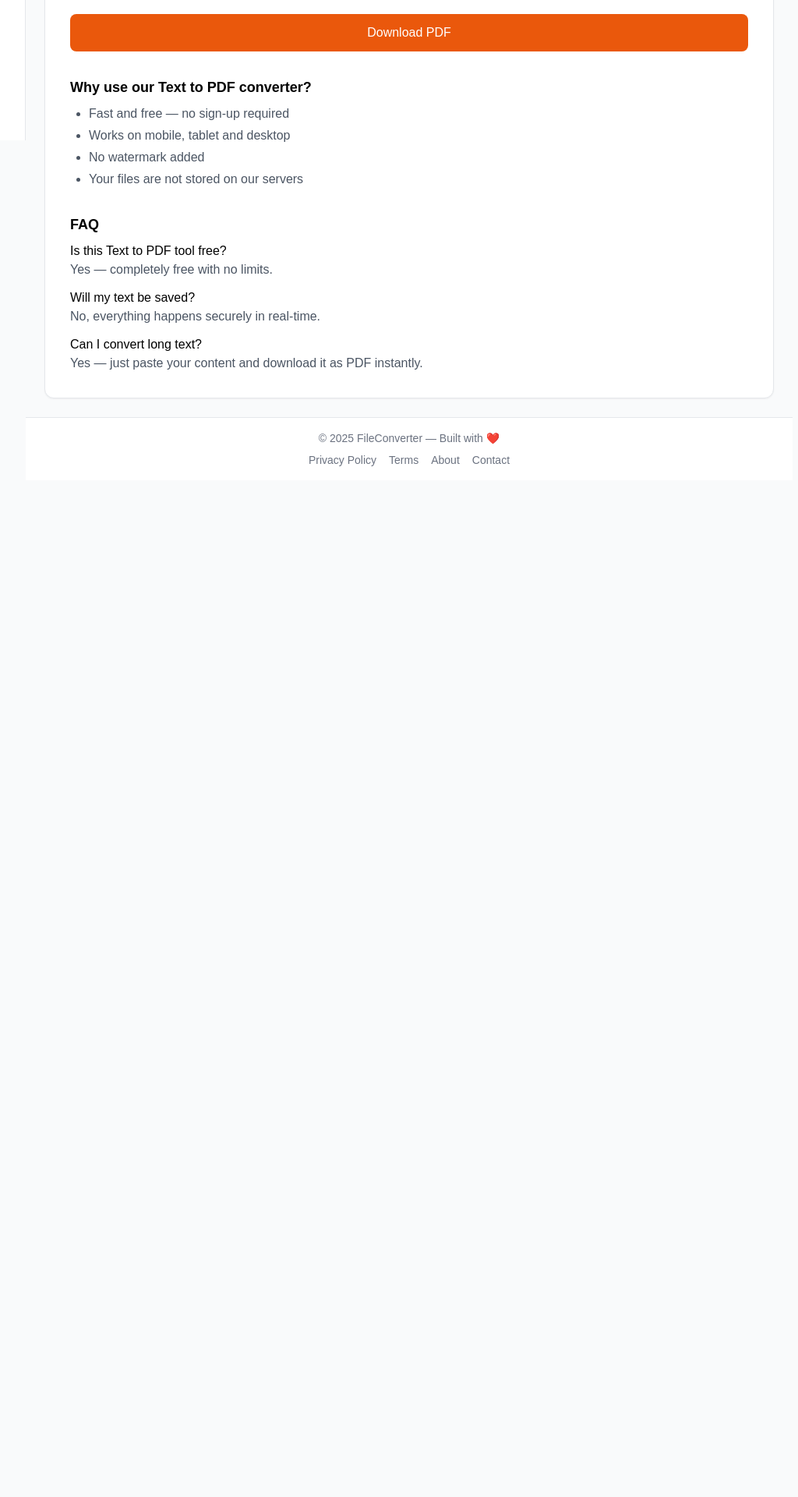
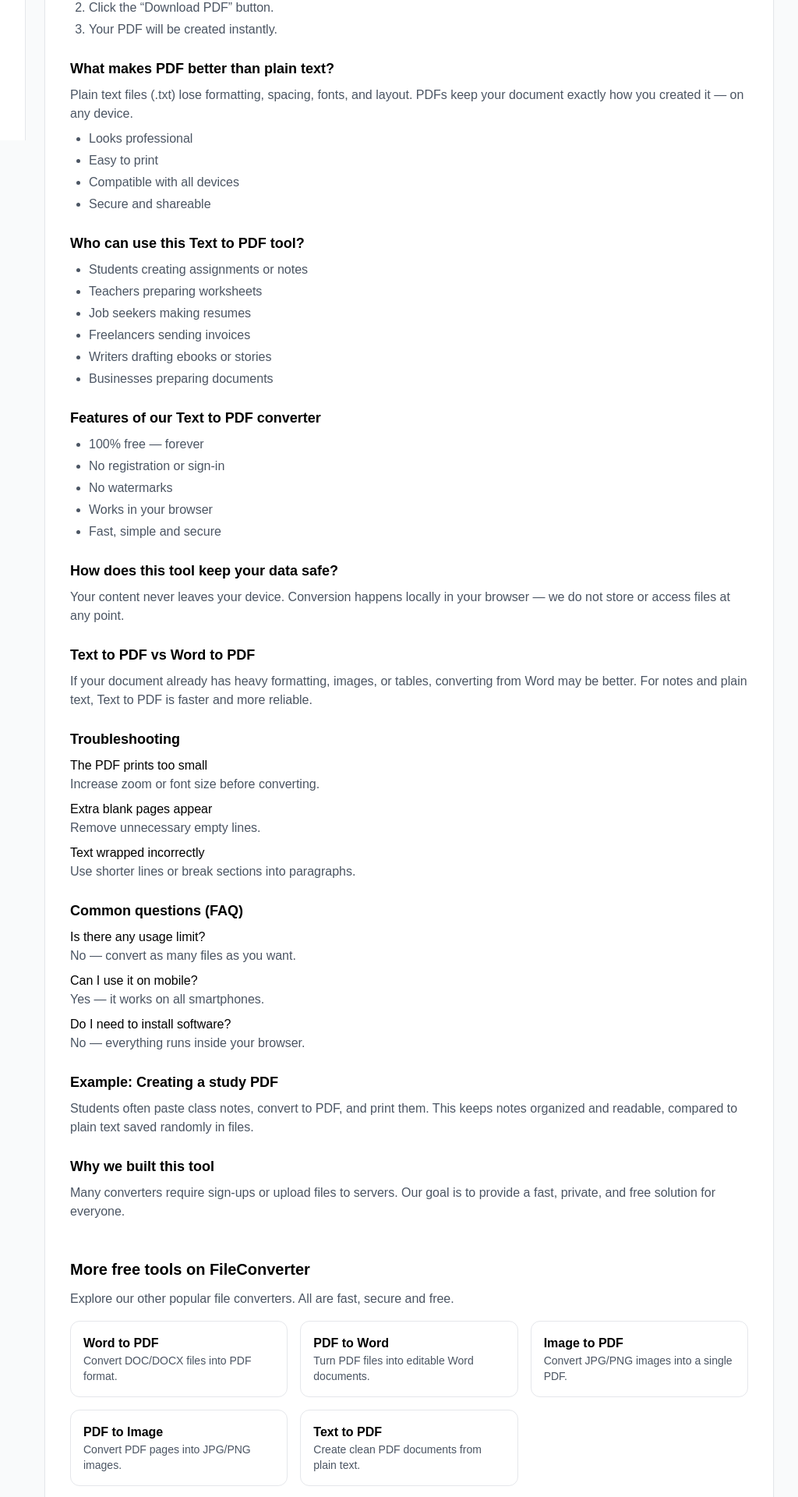
Before and after one commit to nandyalavijayakumar/file-converter, a Next.js app: page / in a window 1280 px wide. Shown: the part 640-2560 px from the top of the page at 78% size, without its empty margins (243-1267 px from the left). Before the commit the page ends 1276 px from the top, so only its background shows below. Built offline with nearby package versions, Linux system fonts and the light colour scheme.

Commit message:
add extra content in home

```diff
--- a/app/layout.jsx
+++ b/app/layout.jsx
@@ -52,6 +52,8 @@ export default function RootLayout({ children }) {
     <a href="/terms" className="hover:underline">Terms</a>
     <a href="/about" className="hover:underline">About</a>
     <a href="/contact" className="hover:underline">Contact</a>
+        <a href="/adsense-consent" className="hover:underline">Adsense Consent</a>
+
   </div>
 </footer>
 
--- a/app/page.jsx
+++ b/app/page.jsx
@@ -1,19 +1,13 @@
-// import { redirect } from "next/navigation";
-
-// export default function Home() {
-//   redirect("/convert/text-to-pdf");
-// }
-
 "use client"
 
 import { useState, useEffect } from "react"
 import Script from "next/script"
+import Link from "next/link"
 
 export default function TextToPdf() {
   const [text, setText] = useState("")
   const [loading, setLoading] = useState(false)
 
-  // Push ads after component mounts
   useEffect(() => {
     try {
       (window.adsbygoogle = window.adsbygoogle || []).push({})
@@ -46,14 +40,16 @@ export default function TextToPdf() {
   return (
     <div className="bg-white shadow-sm rounded-xl p-8 border">
 
+      <h1 className="text-2xl font-semibold mb-6 text-gray-800">
+        Text to PDF — Free Online Converter
+      </h1>
 
-      <h1 className="text-2xl font-semibold mb-6 text-gray-800">Text → PDF</h1>
       <p className="text-gray-600 mb-4">
-  Convert your text into a clean, downloadable PDF file instantly.
-  This free Text to PDF converter is perfect for notes, essays, invoices, stories,
-  or any content you want to save and share professionally.
+        Create professional PDF documents from plain text in seconds.
+        No sign-up, no watermark, and completely secure. Perfect for notes,
+        resumes, assignments, reports, letters and more.
       </p>
-      {/* ⭐ Load AdSense script only once per page */}
+
       <Script
         async
         strategy="afterInteractive"
@@ -61,7 +57,6 @@ export default function TextToPdf() {
         crossOrigin="anonymous"
       />
 
-      {/* ⭐ Top Ad */}
       <div className="my-4 flex justify-center w-full">
         <ins
           className="adsbygoogle"
@@ -82,17 +77,193 @@ export default function TextToPdf() {
         value={text}
         onChange={(e) => setText(e.target.value)}
       />
-      <div className="mt-6">
+
+      <button
+        onClick={handleConvert}
+        disabled={loading}
+        className="mt-4 w-full bg-orange-600 hover:bg-orange-700 text-white p-3 rounded-lg font-medium transition disabled:opacity-50"
+      >
+        {loading ? "Converting..." : "Download PDF"}
+      </button>
+
+      {/* ---------------- HIGH VALUE CONTENT ---------------- */}
+
+      <section className="mt-10 space-y-6">
+
+        <div>
           <h2 className="text-lg font-semibold mb-2">How to convert text to PDF</h2>
           <ol className="list-decimal ml-6 text-gray-600 space-y-1">
-    <li>Type or paste your text into the box above.</li>
+            <li>Paste or type your text into the box above.</li>
             <li>Click the “Download PDF” button.</li>
-    <li>Your PDF will be generated instantly.</li>
+            <li>Your PDF will be created instantly.</li>
           </ol>
         </div>
 
-      {/* ⭐ Bottom Ad */}
-      <div className="my-4 flex justify-center w-full">
+        <div>
+          <h2 className="text-lg font-semibold mb-2">What makes PDF better than plain text?</h2>
+          <p className="text-gray-600 mb-2">
+            Plain text files (.txt) lose formatting, spacing, fonts, and layout.
+            PDFs keep your document exactly how you created it — on any device.
+          </p>
+          <ul className="list-disc ml-6 text-gray-600 space-y-1">
+            <li>Looks professional</li>
+            <li>Easy to print</li>
+            <li>Compatible with all devices</li>
+            <li>Secure and shareable</li>
+          </ul>
+        </div>
+
+        <div>
+          <h2 className="text-lg font-semibold mb-2">Who can use this Text to PDF tool?</h2>
+          <ul className="list-disc ml-6 text-gray-600 space-y-1">
+            <li>Students creating assignments or notes</li>
+            <li>Teachers preparing worksheets</li>
+            <li>Job seekers making resumes</li>
+            <li>Freelancers sending invoices</li>
+            <li>Writers drafting ebooks or stories</li>
+            <li>Businesses preparing documents</li>
+          </ul>
+        </div>
+
+        <div>
+          <h2 className="text-lg font-semibold mb-2">Features of our Text to PDF converter</h2>
+          <ul className="list-disc ml-6 text-gray-600 space-y-1">
+            <li>100% free — forever</li>
+            <li>No registration or sign-in</li>
+            <li>No watermarks</li>
+            <li>Works in your browser</li>
+            <li>Fast, simple and secure</li>
+          </ul>
+        </div>
+
+        <div>
+          <h2 className="text-lg font-semibold mb-2">How does this tool keep your data safe?</h2>
+          <p className="text-gray-600">
+            Your content never leaves your device. Conversion happens locally
+            in your browser — we do not store or access files at any point.
+          </p>
+        </div>
+
+        <div>
+          <h2 className="text-lg font-semibold mb-2">Text to PDF vs Word to PDF</h2>
+          <p className="text-gray-600 mb-2">
+            If your document already has heavy formatting, images, or tables,
+            converting from Word may be better. For notes and plain text,
+            Text to PDF is faster and more reliable.
+          </p>
+        </div>
+
+        <div>
+          <h2 className="text-lg font-semibold mb-2">Troubleshooting</h2>
+
+          <p className="font-medium">The PDF prints too small</p>
+          <p className="text-gray-600 mb-2">Increase zoom or font size before converting.</p>
+
+          <p className="font-medium">Extra blank pages appear</p>
+          <p className="text-gray-600 mb-2">Remove unnecessary empty lines.</p>
+
+          <p className="font-medium">Text wrapped incorrectly</p>
+          <p className="text-gray-600">Use shorter lines or break sections into paragraphs.</p>
+        </div>
+
+        <div>
+          <h2 className="text-lg font-semibold mb-2">Common questions (FAQ)</h2>
+
+          <p className="font-medium">Is there any usage limit?</p>
+          <p className="text-gray-600 mb-2">No — convert as many files as you want.</p>
+
+          <p className="font-medium">Can I use it on mobile?</p>
+          <p className="text-gray-600 mb-2">Yes — it works on all smartphones.</p>
+
+          <p className="font-medium">Do I need to install software?</p>
+          <p className="text-gray-600">No — everything runs inside your browser.</p>
+        </div>
+
+        <div>
+          <h2 className="text-lg font-semibold mb-2">Example: Creating a study PDF</h2>
+          <p className="text-gray-600">
+            Students often paste class notes, convert to PDF, and print them.
+            This keeps notes organized and readable, compared to plain text
+            saved randomly in files.
+          </p>
+        </div>
+
+        <div>
+          <h2 className="text-lg font-semibold mb-2">Why we built this tool</h2>
+          <p className="text-gray-600">
+            Many converters require sign-ups or upload files to servers.
+            Our goal is to provide a fast, private, and free solution for everyone.
+          </p>
+        </div>
+
+      </section>
+
+      <section className="mt-12">
+        <h2 className="text-xl font-semibold mb-3">
+          More free tools on FileConverter
+        </h2>
+
+        <p className="text-gray-600 mb-4">
+          Explore our other popular file converters. All are fast, secure and free.
+        </p>
+
+        <div className="grid md:grid-cols-2 lg:grid-cols-3 gap-4">
+
+          <Link
+            href="/convert/word-to-pdf"
+            className="border rounded-xl p-4 hover:shadow-md transition"
+          >
+            <h3 className="font-semibold">Word to PDF</h3>
+            <p className="text-gray-600 text-sm">
+              Convert DOC/DOCX files into PDF format.
+            </p>
+          </Link>
+
+          <Link
+            href="/convert/pdf-to-word"
+            className="border rounded-xl p-4 hover:shadow-md transition"
+          >
+            <h3 className="font-semibold">PDF to Word</h3>
+            <p className="text-gray-600 text-sm">
+              Turn PDF files into editable Word documents.
+            </p>
+          </Link>
+
+          <Link
+            href="/convert/image-to-pdf"
+            className="border rounded-xl p-4 hover:shadow-md transition"
+          >
+            <h3 className="font-semibold">Image to PDF</h3>
+            <p className="text-gray-600 text-sm">
+              Convert JPG/PNG images into a single PDF.
+            </p>
+          </Link>
+
+         <Link
+      href="/convert/pdf-to-images"
+      className="border rounded-xl p-4 hover:shadow-md transition"
+    >
+      <h3 className="font-semibold">PDF to Image</h3>
+      <p className="text-gray-600 text-sm">
+        Convert PDF pages into JPG/PNG images.
+      </p>
+    </Link>
+
+    <Link
+      href="/convert/text-to-pdf"
+      className="border rounded-xl p-4 hover:shadow-md transition"
+    >
+      <h3 className="font-semibold">Text to PDF</h3>
+      <p className="text-gray-600 text-sm">
+        Create clean PDF documents from plain text.
+      </p>
+    </Link>
+
+        </div>
+      </section>
+
+      {/* Bottom Ad */}
+      <div className="my-8 flex justify-center w-full">
         <ins
           className="adsbygoogle"
           style={{ display: "block", width: "100%" }}
@@ -106,40 +277,6 @@ export default function TextToPdf() {
         </Script>
       </div>
 
-      <button
-        onClick={handleConvert}
-        disabled={loading}
-        className="mt-4 w-full bg-orange-600 hover:bg-orange-700 text-white p-3 rounded-lg font-medium transition disabled:opacity-50"
-      >
-        {loading ? "Converting..." : "Download PDF"}
-      </button>
-      <div className="mt-8">
-  <h2 className="text-lg font-semibold mb-2">Why use our Text to PDF converter?</h2>
-  <ul className="list-disc ml-6 text-gray-600 space-y-1">
-    <li>Fast and free — no sign-up required</li>
-    <li>Works on mobile, tablet and desktop</li>
-    <li>No watermark added</li>
-    <li>Your files are not stored on our servers</li>
-  </ul>
-</div>
-
-<div className="mt-8">
-  <h2 className="text-lg font-semibold mb-2">FAQ</h2>
-
-  <p className="font-medium">Is this Text to PDF tool free?</p>
-  <p className="text-gray-600 mb-3">Yes — completely free with no limits.</p>
-
-  <p className="font-medium">Will my text be saved?</p>
-  <p className="text-gray-600 mb-3">
-    No, everything happens securely in real-time.
-  </p>
-
-  <p className="font-medium">Can I convert long text?</p>
-  <p className="text-gray-600">
-    Yes — just paste your content and download it as PDF instantly.
-  </p>
-</div>
-
     </div>
   )
 }
--- a/app/sitemap.xml/route.js
+++ b/app/sitemap.xml/route.js
@@ -15,6 +15,7 @@ export async function GET() {
     "/terms",
     "/about",
     "/contact",
+    "/adsense-consent",
   ];
 
   const urls = pages
```
Also changed, not shown: app/adsense-consent/page.jsx (added, +69 -0 lines). Lines whose indentation alone changed are shown as unchanged.
